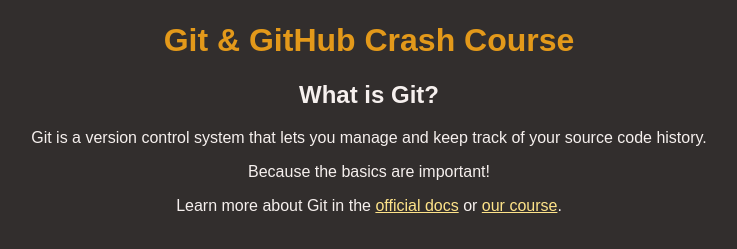
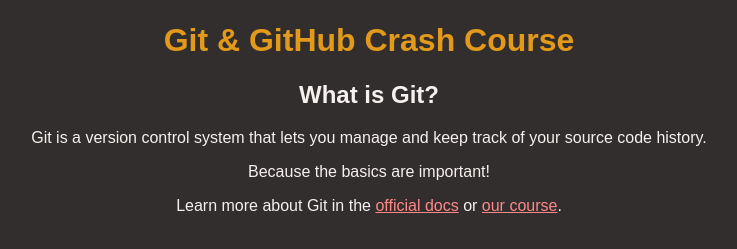
Before and after one commit to nbrusanov/github-crash-course, a plain HTML site: page index.html in a window 1280 px wide. Shown: the part 147-396 px from the top of the page, without its empty margins (271-1008 px from the left). Drawn offline with Linux system fonts and the light colour scheme.

Commit message:
changed link color

```diff
--- a/styles.css
+++ b/styles.css
@@ -21,5 +21,5 @@
 }
 
 a {
-  color: #fee389;
+  color: #fe8989;
 }
```
